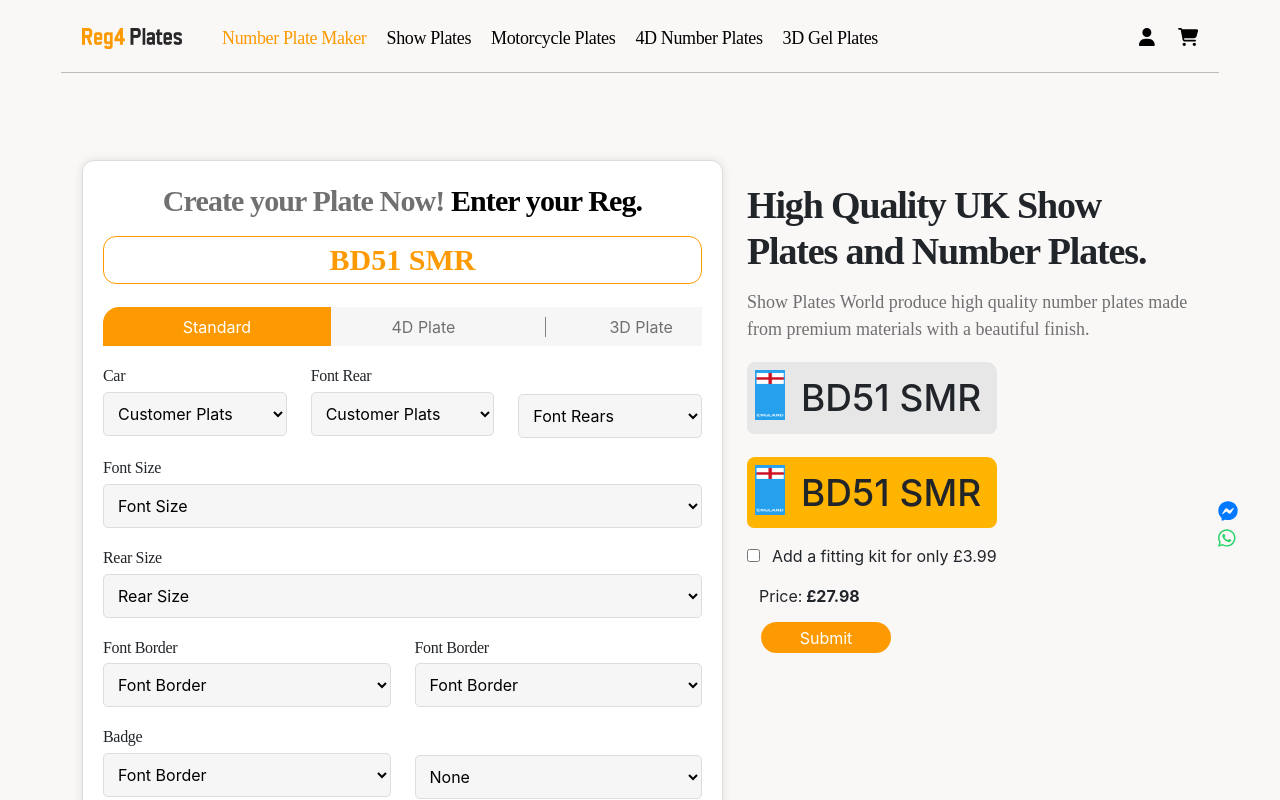
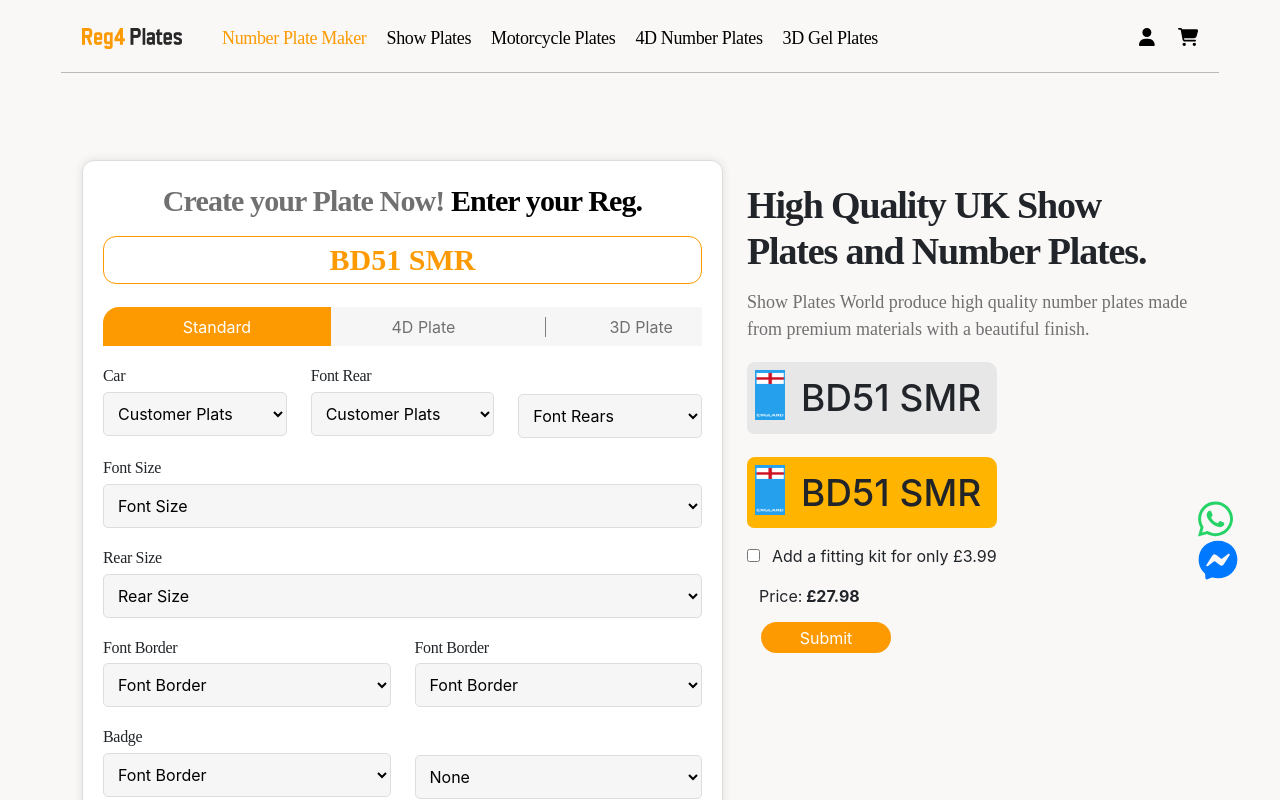
Before and after one commit to irfanalipace/ADNUMB_CODE, a React (Create React App) app: page / in a window 1280 px wide. Shown: the top 800 px of the page. Built offline with nearby package versions, Linux system fonts and the light colour scheme.

Commit message:
add number projects

```diff
--- a/src/components/home/Home.js
+++ b/src/components/home/Home.js
@@ -300,9 +300,9 @@ const Home = () => {
           <div className='footer-menu-items-dev-data d-flex justify-content-end align-items-center footer-menu-items-list-media flex-dirctions social-media-icons-data flex-dirctions'>
 
           <ul className="footer-menu-items-dev-data d-flex m-0 p-0" style={{flexDirection:'column'}}>
+          <li><a href="#"><FontAwesomeIcon icon={faWhatsapp} size="lg" style={{ color: '#25D366',fontSize:'40px' }} /></a></li>
+            <li><a href="#"><FontAwesomeIcon icon={faFacebookMessenger} size="lg" style={{color:"#0078FF", fontSize:'40px'}}/></a></li>
 
-            <li><a href="#"><FontAwesomeIcon icon={faFacebookMessenger} size="lg" style={{color:"#0078FF"}}/></a></li>
-            <li><a href="#"><FontAwesomeIcon icon={faWhatsapp} size="lg" style={{ color: '#25D366' }} /></a></li>
 
           </ul>
 
```
